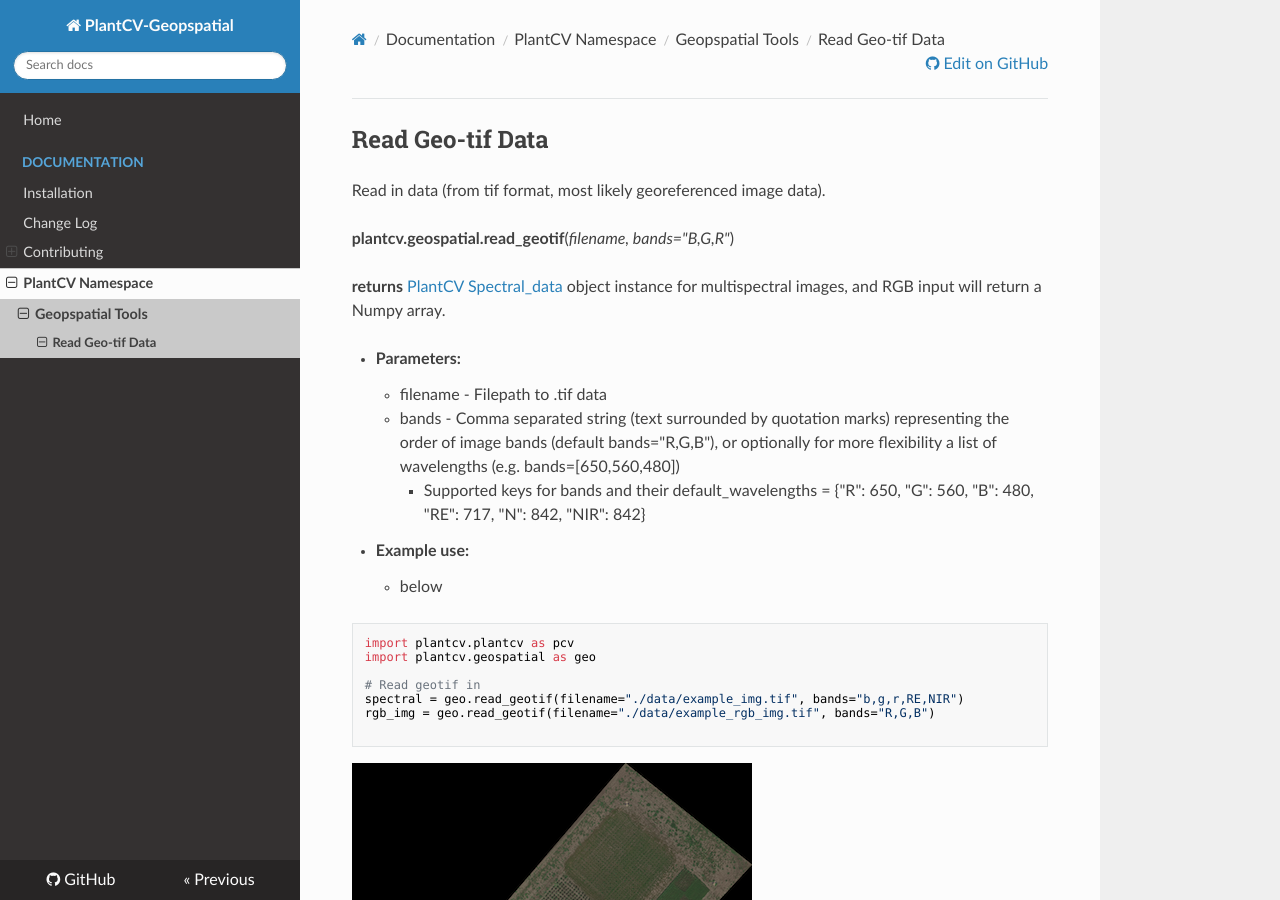
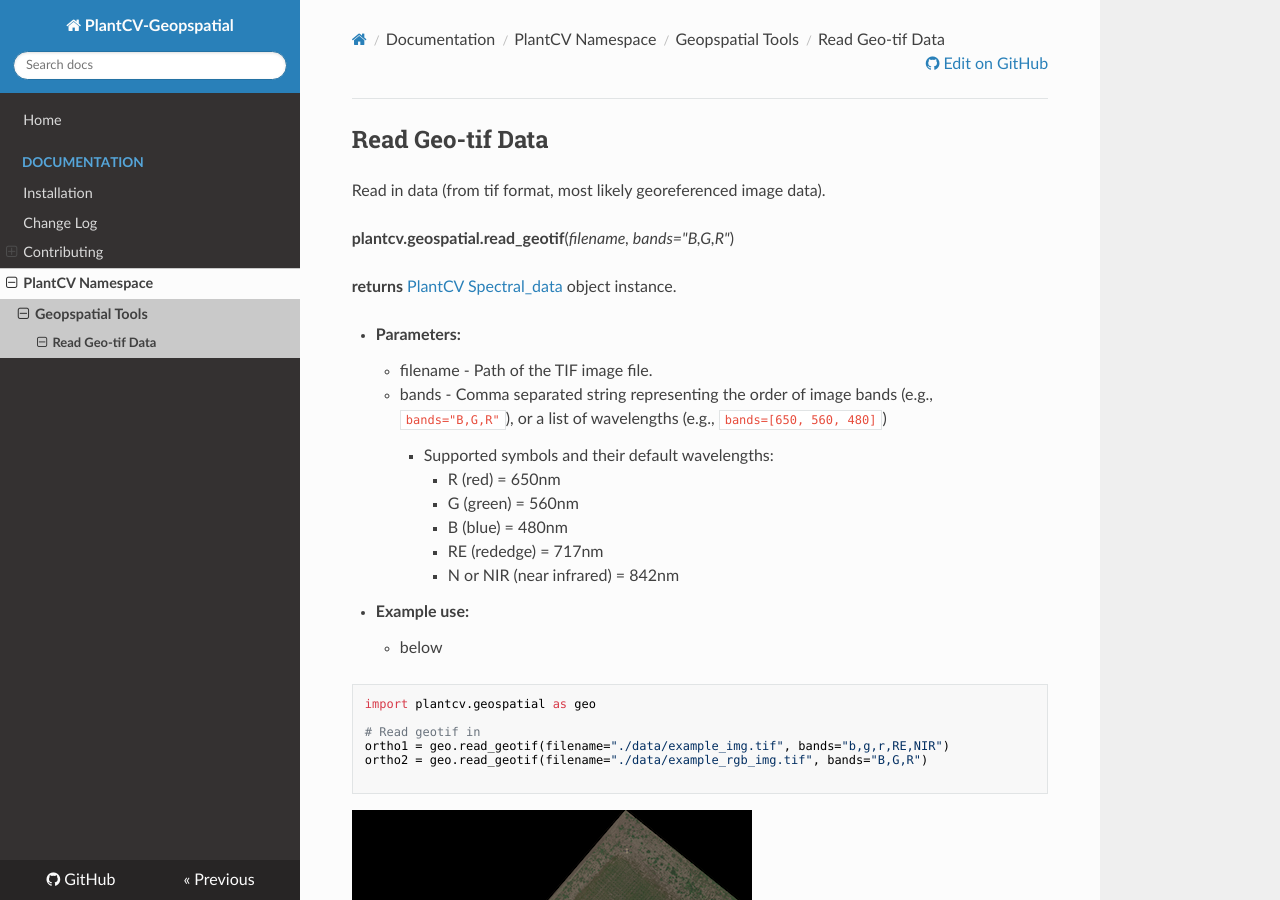
Before and after one commit to danforthcenter/plantcv-geospatial, an MkDocs documentation site: the page built from docs/read_geotif.md, in a window 1280 px wide and 900 px high. Built offline with MkDocs 1.6.1, drawn with Linux system fonts in a browser that asks for light colours; nearby versions of some CDN libraries.

Commit message:
Revise docs

````diff
--- a/docs/read_geotif.md
+++ b/docs/read_geotif.md
@@ -4,24 +4,28 @@ Read in data (from tif format, most likely georeferenced image data).
 
 **plantcv.geospatial.read_geotif**(*filename, bands="B,G,R"*)
 
-**returns** [PlantCV Spectral_data](https://plantcv.readthedocs.io/en/latest/Spectral_data/) object instance for multispectral images, and RGB input will return a Numpy array.
+**returns** [PlantCV Spectral_data](https://plantcv.readthedocs.io/en/latest/Spectral_data/) object instance.
 
 - **Parameters:**
-    - filename - Filepath to .tif data
-    - bands - Comma separated string (text surrounded by quotation marks) representing the order of image bands (default bands="R,G,B"), or optionally for more  flexibility a list of wavelengths (e.g. bands=[650,560,480])
-        - Supported keys for bands and their default_wavelengths = {"R": 650, "G": 560, "B": 480, "RE": 717, "N": 842, "NIR": 842}
+    - filename - Path of the TIF image file.
+    - bands - Comma separated string representing the order of image bands (e.g., `bands="B,G,R"`), or a list of wavelengths (e.g., `bands=[650, 560, 480]`)
+        - Supported symbols and their default wavelengths:
+            - R (red) = 650nm
+            - G (green) = 560nm
+            - B (blue) = 480nm
+            - RE (rededge) = 717nm
+            - N or NIR (near infrared) = 842nm
 
 - **Example use:**
     - below
 
 
 ```python
-import plantcv.plantcv as pcv
 import plantcv.geospatial as geo
 
 # Read geotif in
-spectral = geo.read_geotif(filename="./data/example_img.tif", bands="b,g,r,RE,NIR")
-rgb_img = geo.read_geotif(filename="./data/example_rgb_img.tif", bands="R,G,B")
+ortho1 = geo.read_geotif(filename="./data/example_img.tif", bands="b,g,r,RE,NIR")
+ortho2 = geo.read_geotif(filename="./data/example_rgb_img.tif", bands="B,G,R")
 
 ```
 
````
